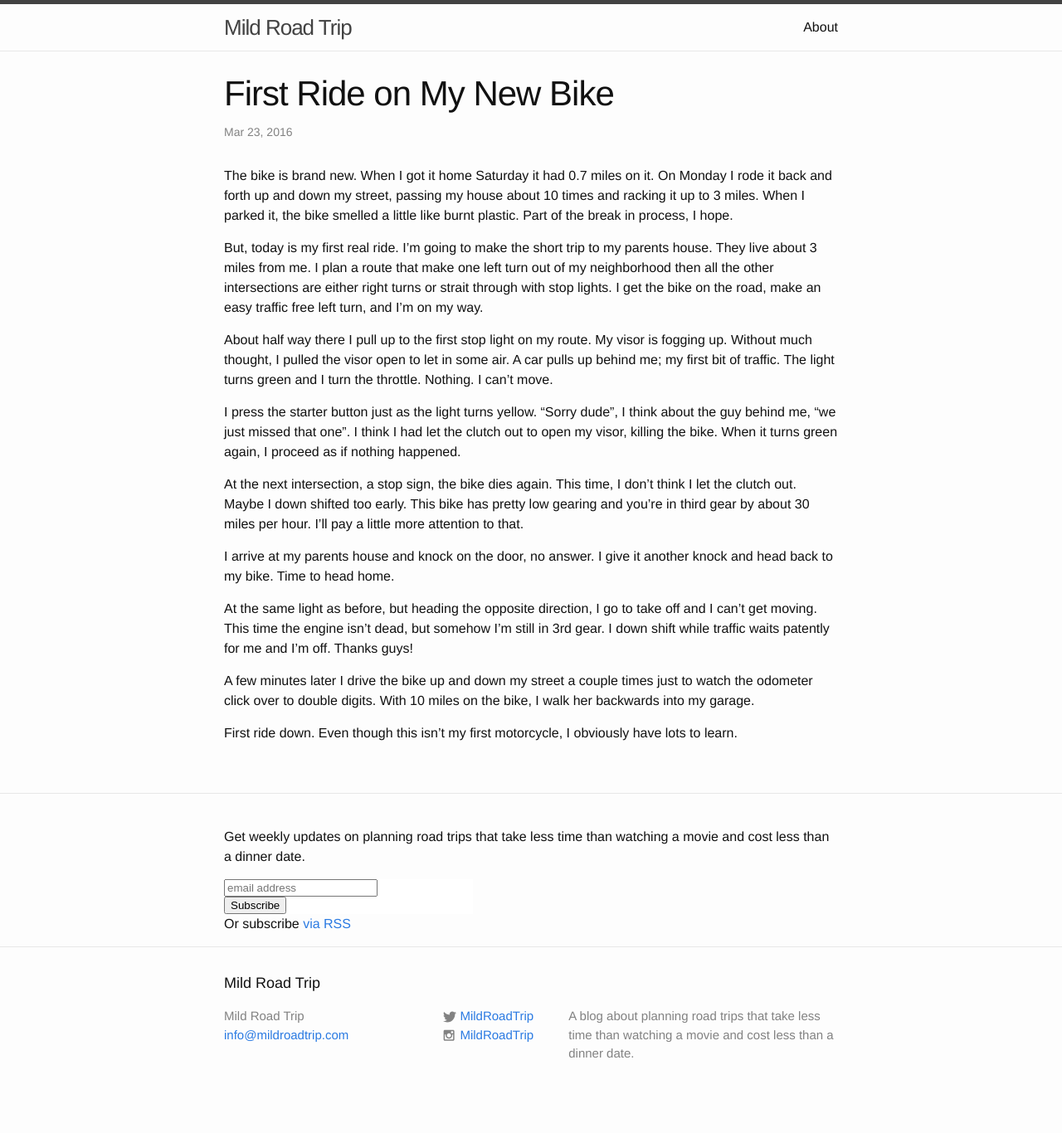
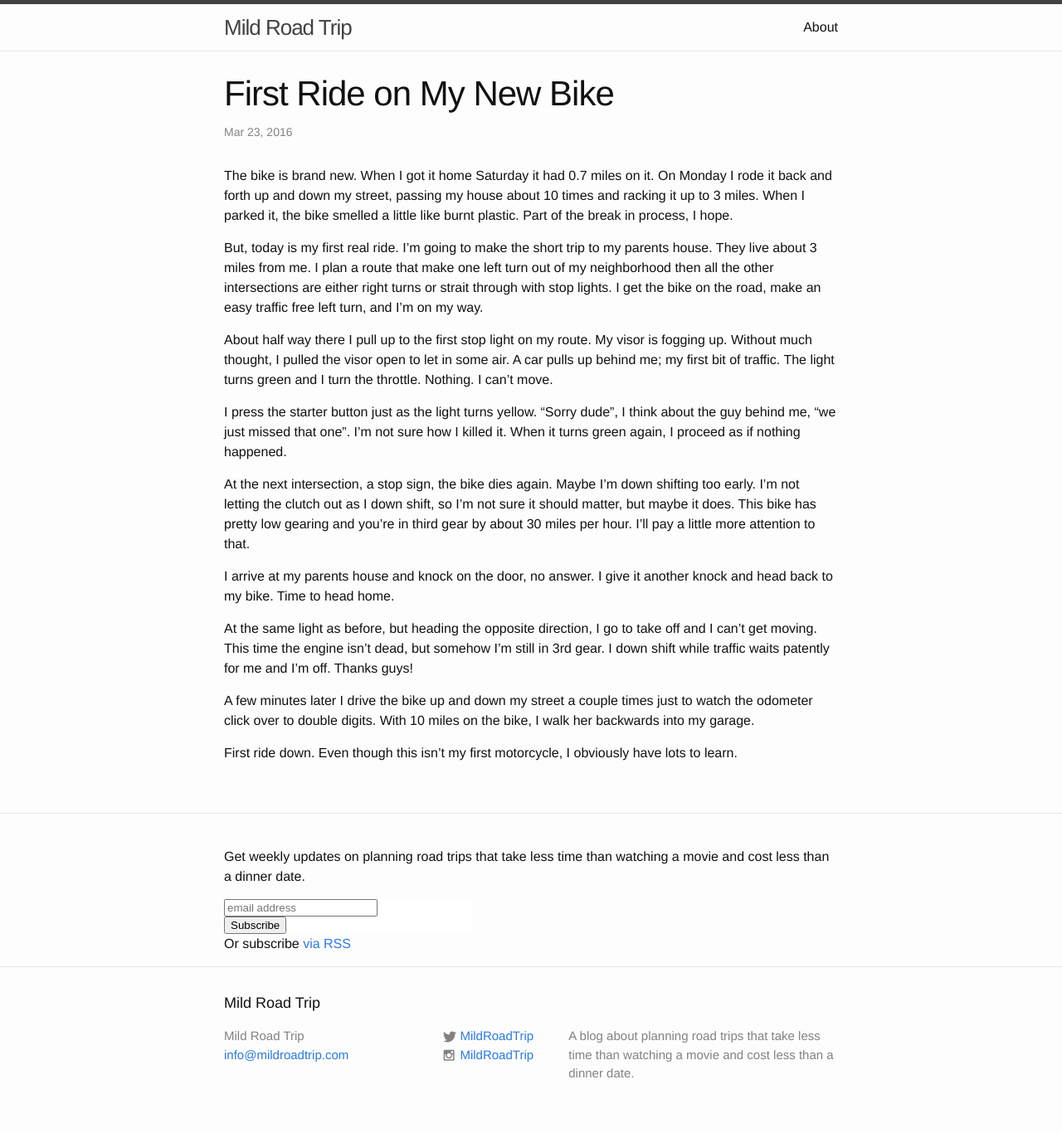
Before and after one commit to codazoda/mildroadtrip, a Jekyll site: the page built from _posts/2016-03-23-first-ride-on-my-new-bike.markdown, in a window 1280 px wide. Shown: the whole page at 83% size. Built offline with Jekyll 4.4.1, drawn with Linux system fonts in a browser that asks for light colours; comment, search, counter and statistics services are not loaded; before the commit the page ends 1342 px from its top, so only the background shows below that.

Commit message:
fixed my ride post

```diff
--- a/_posts/2016-03-23-first-ride-on-my-new-bike.markdown
+++ b/_posts/2016-03-23-first-ride-on-my-new-bike.markdown
@@ -11,9 +11,9 @@ But, today is my first real ride. I'm going to make the short trip to my parents
 
 About half way there I pull up to the first stop light on my route. My visor is fogging up. Without much thought, I pulled the visor open to let in some air. A car pulls up behind me; my first bit of traffic. The light turns green and I turn the throttle. Nothing. I can't move.
 
-I press the starter button just as the light turns yellow. "Sorry dude", I think about the guy behind me, "we just missed that one". I think I had let the clutch out to open my visor, killing the bike. When it turns green again, I proceed as if nothing happened.
+I press the starter button just as the light turns yellow. "Sorry dude", I think about the guy behind me, "we just missed that one". I'm not sure how I killed it. When it turns green again, I proceed as if nothing happened.
 
-At the next intersection, a stop sign, the bike dies again. This time, I don't think I let the clutch out. Maybe I down shifted too early. This bike has pretty low gearing and you're in third gear by about 30 miles per hour. I'll pay a little more attention to that.
+At the next intersection, a stop sign, the bike dies again. Maybe I'm down shifting too early. I'm not letting the clutch out as I down shift, so I'm not sure it should matter, but maybe it does. This bike has pretty low gearing and you're in third gear by about 30 miles per hour. I'll pay a little more attention to that.
 
 I arrive at my parents house and knock on the door, no answer. I give it another knock and head back to my bike. Time to head home.
 
```
